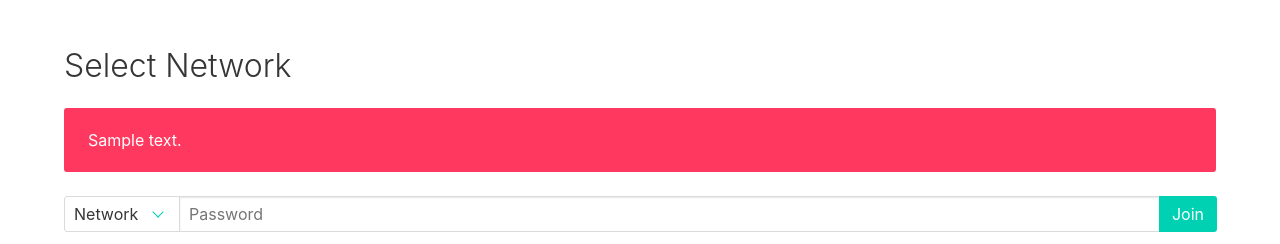
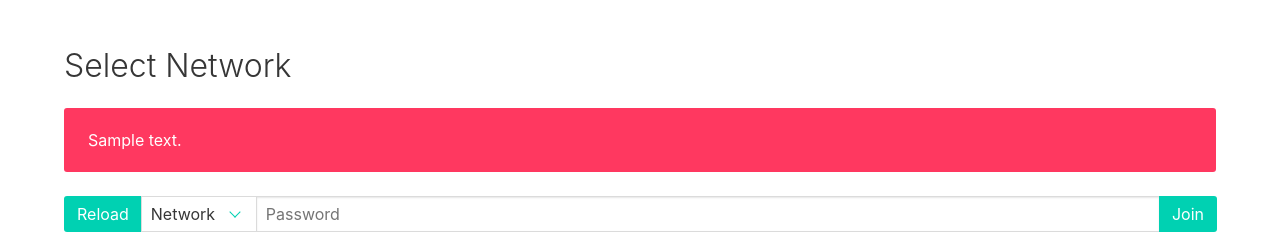
Before and after one commit to paula75/Raspberry, a Flask app: template access/air/templates/list.html in a window 1280 px wide. Shown: the top 244 px of the page. Run offline with Flask 2, Linux system fonts and the light colour scheme; the template is opened without the code that fills it: most values are stand-ins (such as "Sample title", 1, 10 or a date in 2020); parts of the project's set-up code (start-up, migrations or seed data) failed here and were passed over.

Commit message:
add reload button

```diff
--- a/access/air/templates/list.html
+++ b/access/air/templates/list.html
@@ -8,6 +8,9 @@
 </div>
 {% endif %}
 <form class="field has-addons" method="post">
+  <p class="control">
+    <input type="button" class="button is-primary" onclick="window.location.reload()" value="Reload">
+  </p>
   <p class="control">
     <span class="select">
       <select name="id">
```
